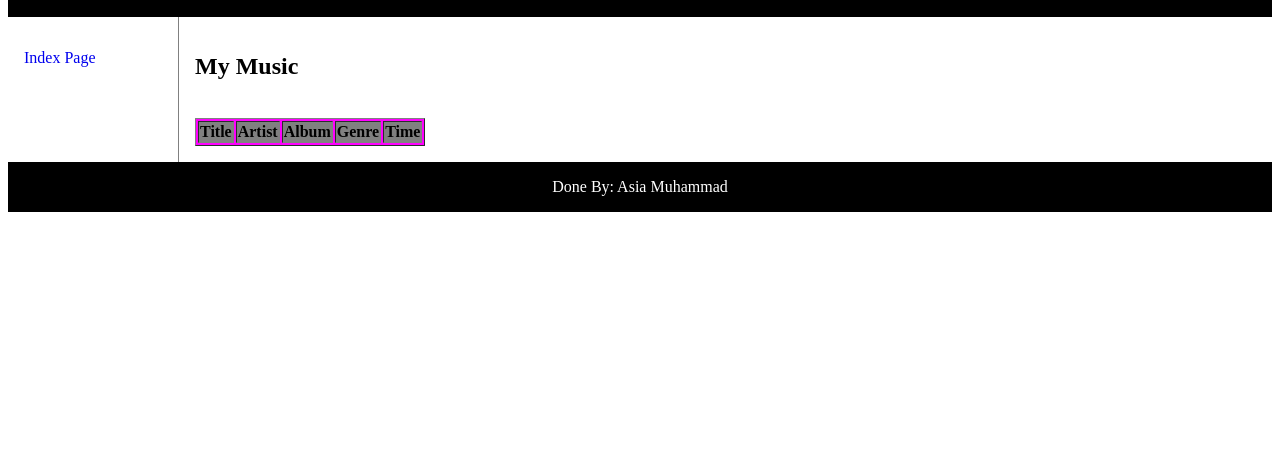
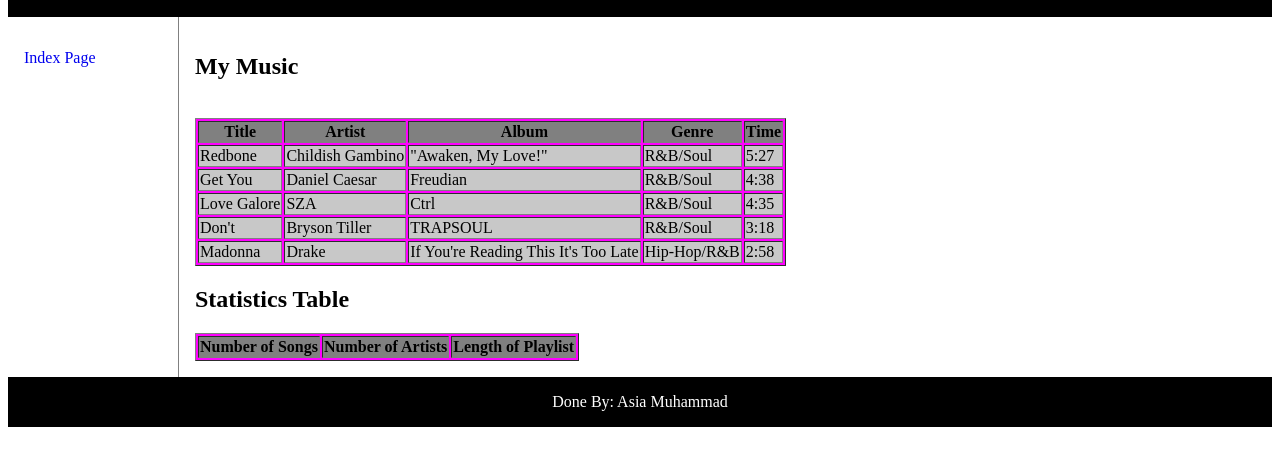
Before and after one commit to amuhamm1/amuhamm1.github.io, a plain HTML site: page Javascript/JavaScript-Looping.html in a window 1280 px wide. Shown: the part 103-568 px from the top of the page. Drawn offline with Linux system fonts and the light colour scheme.

Commit message:
update javascript looping

```diff
--- a/Javascript/JavaScript-Looping.html
+++ b/Javascript/JavaScript-Looping.html
@@ -9,31 +9,31 @@
 			"Artist": "Childish Gambino",
 			"Album": '"Awaken, My Love!"',
 			"Genre": "R&B/Soul",
-			"Time:": 5:27},
+			"Time": "5:27"},
 
 			{"Title": "Get You",
 			"Artist": "Daniel Caesar",
 			"Album": "Freudian",
 			"Genre": "R&B/Soul",
-			"Time:": 4:38},
+			"Time": "4:38"},
 
 			{"Title": "Love Galore",
 			"Artist": "SZA",
 			"Album": "Ctrl",
 			"Genre": "R&B/Soul",
-			"Time:": 4:35},
+			"Time": "4:35"},
 
 			{"Title": "Don't",
 			"Artist": "Bryson Tiller",
 			"Album": "TRAPSOUL",
 			"Genre": "R&B/Soul",
-			"Time:": 3:18},
+			"Time": "3:18"},
 
 			{"Title": "Madonna",
 			"Artist": "Drake",
 			"Album": "If You're Reading This It's Too Late",
 			"Genre": "Hip-Hop/R&B",
-			"Time:": 2:58}
+			"Time": "2:58"}
 		];
 		</script>
 	</head>
@@ -58,7 +58,18 @@
 						<th>Time</th>
 					</tr>
 				</thead>
-					<tbody id = "playlist01" bgcolor = "#C8C8C8"></tbody>
+					<tbody id = "playlist" bgcolor = "#C8C8C8"></tbody>
+			</table>
+			<h2>Statistics Table</h2>
+			<table border = "1" bgcolor = "magenta">
+				<thead bgcolor = "#808080">
+					<tr>
+						<th>Number of Songs</th>
+						<th>Number of Artists</th>
+						<th>Length of Playlist</th>
+					</tr>
+				</thead>
+					<tbody id = "playlistStatistics" bgcolor = "#C8C8C8"></tbody>
 			</table>
 
 			<script>
@@ -75,8 +86,9 @@
 								"</td></tr>";
 					}
 				}
-				document.getElementById("playlist01").innerHTML = text;
+				document.getElementById("playlist").innerHTML = text;
 			</script>
+
 		</article>
 		<footer>Done By: Asia Muhammad</footer>
 		</div>
```
